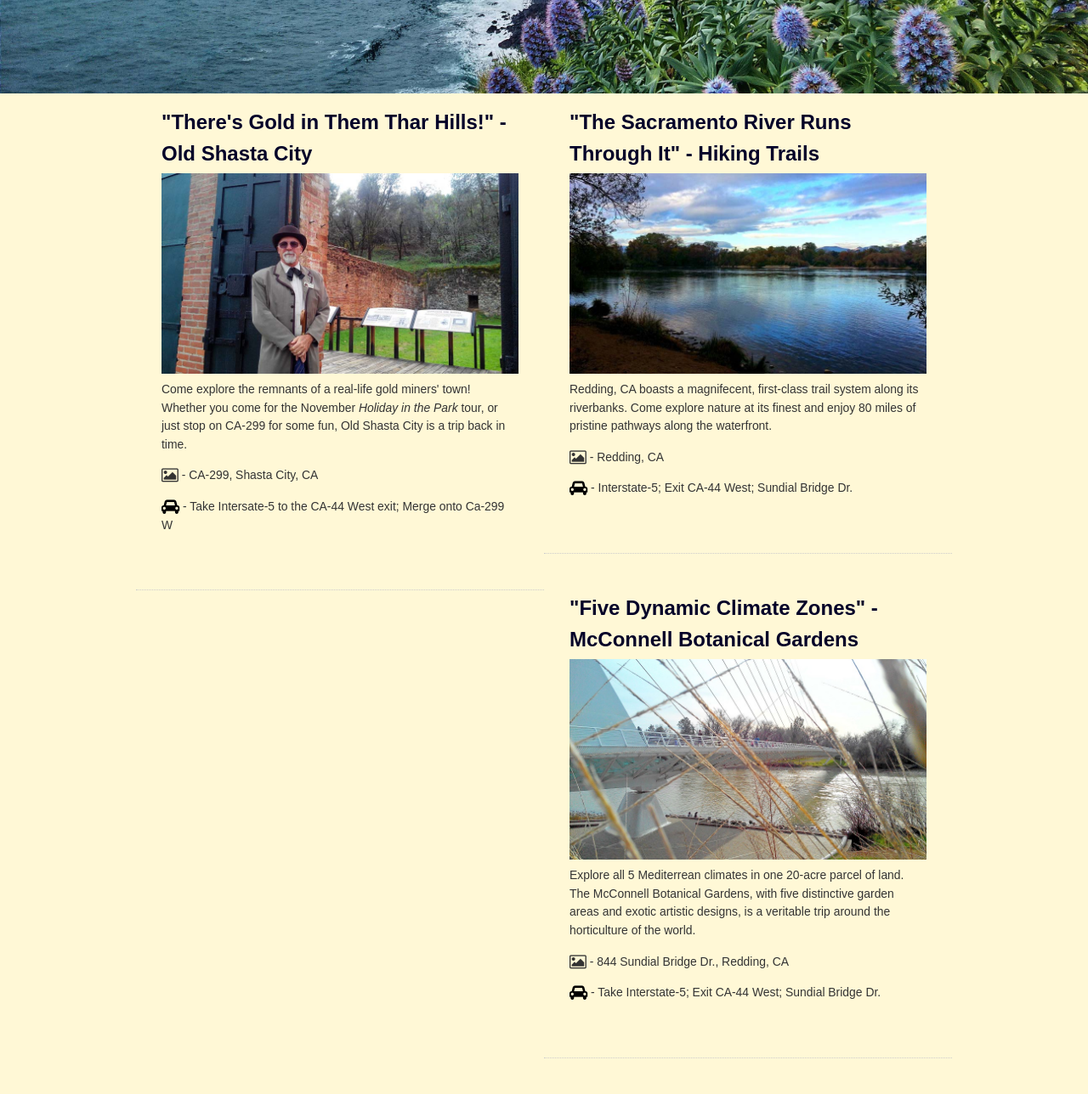
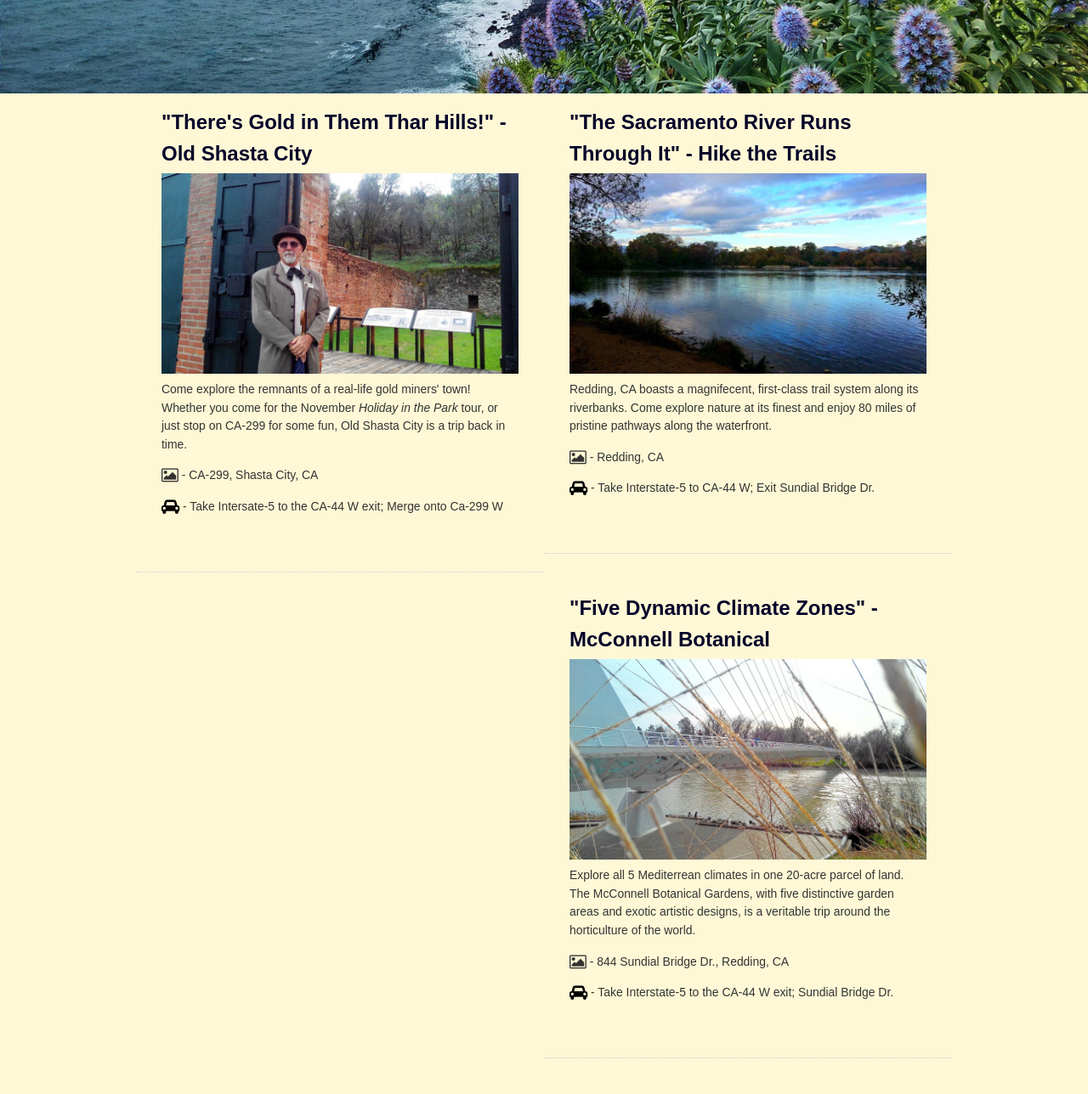
Before and after one commit to Lindsaye01/NorCalAttractions, a plain HTML site: page index.html in a window 1280 px wide. Shown: the part 400-1688 px from the top of the page at 85% size. Drawn offline with nearby package versions, Linux system fonts and the light colour scheme.

Commit message:
changed to make fit
last one

```diff
--- a/index.html
+++ b/index.html
@@ -45,23 +45,23 @@
          <a href="there's-gold-in-them-thar-hills.html" class="photo-link"><img src="images/shasta-city-docent.jpg" alt="docent"></a>
           <p>Come explore the remnants  of a real-life gold miners' town!  Whether you come for the November <i>Holiday in the Park</i> tour, or just stop on CA-299 for some fun, Old Shasta City is a trip back in time. </p>
            <p><i class="fa fa-picture-o fa-lg" aria-hidden="true"></i> - CA-299, Shasta City, CA</p>
-           <p><i class="fa fa-car fa-lg" aria-hidden="true"></i> - Take Intersate-5 to the CA-44 West exit; Merge onto Ca-299 W</p>
+           <p><i class="fa fa-car fa-lg" aria-hidden="true"></i> - Take Intersate-5 to the CA-44 W exit; Merge onto Ca-299 W</p>
        </div>
 
        <div class="pet-item">
-        <h2>"The Sacramento River Runs Through It" - Hiking Trails</h2>
+        <h2>"The Sacramento River Runs Through It" - Hike the Trails</h2>
          <a href="the-sacramento-river-runs-through-it.html" class="photo-link"><img src="images/sacramento-river.jpg" alt="pretty-river"></a>
           <p>Redding, CA boasts a magnifecent, first-class trail system along its riverbanks.  Come explore nature at its finest and enjoy 80 miles of pristine pathways along the waterfront.</p>
            <p><i class="fa fa-picture-o fa-lg" aria-hidden="true"></i> - Redding, CA</p>
-           <p><i class="fa fa-car fa-lg" aria-hidden="true"></i> - Interstate-5; Exit CA-44 West; Sundial Bridge Dr.</p>
+           <p><i class="fa fa-car fa-lg" aria-hidden="true"></i> - Take Interstate-5 to CA-44 W; Exit Sundial Bridge Dr.</p>
        </div>
 
        <div class="pet-item">
-        <h2>"Five Dynamic Climate Zones" - McConnell Botanical Gardens</h2>
+        <h2>"Five Dynamic Climate Zones" - McConnell Botanical </h2>
          <a href="seven-dynamic-climate-zones.html" class="photo-link"><img src="images/sundial-bridge.jpg" alt="sculpture"></a>
           <p>Explore all 5 Mediterrean climates in one 20-acre parcel of land.  The McConnell Botanical Gardens, with five distinctive garden areas and exotic artistic designs, is a veritable trip around the horticulture of the world. <p>
             <p><i class="fa fa-picture-o fa-lg" aria-hidden="true"></i> - 844 Sundial Bridge Dr., Redding, CA</p>
-            <p><i class="fa fa-car fa-lg" aria-hidden="true"></i> - Take Interstate-5; Exit CA-44 West; Sundial Bridge Dr.</p>
+            <p><i class="fa fa-car fa-lg" aria-hidden="true"></i> - Take Interstate-5 to the CA-44 W exit; Sundial Bridge Dr.</p>
              </div>
 
        <div class="pet-item">
```
